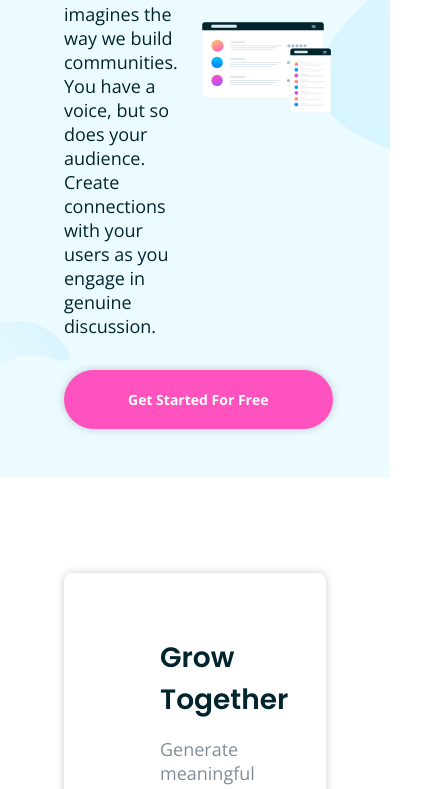
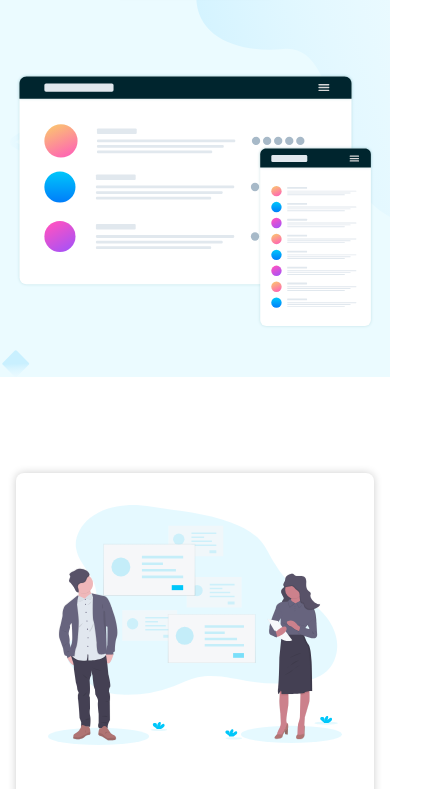
Before and after one commit to mohamedagina/Huddle, a plain HTML site: page index.html in a window 390 px wide. Shown: the part 438-1227 px from the top of the page, 443 px wide, since content can reach past the window. Drawn offline with nearby package versions, Linux system fonts and the light colour scheme.

Commit message:
feat: Add Responsive styles

```diff
--- a/css/styles.css
+++ b/css/styles.css
@@ -108,6 +108,7 @@ h6 {
   display: flex;
   align-items: center;
   justify-content: space-between;
+  gap: 2rem;
   padding: 2.5rem var(--side-space-main);
   color: var(--colors-very-dark-cyan);
   max-width: 1440px;
@@ -292,3 +293,94 @@ h6 {
 }
 
 /*-------------*/
+
+@media screen and (max-width: 850px) {
+  :root {
+    --side-space-main: 2rem;
+  }
+
+  .hero-info h1 {
+    font-size: 2rem;
+  }
+}
+
+@media screen and (max-width: 720px) {
+  body {
+    font-size: 1rem;
+  }
+
+  main {
+    text-align: center;
+  }
+
+  .pill-link {
+    padding: 1rem 1.5rem;
+  }
+
+  .secondary-link {
+    font-size: 0.875rem;
+    padding-block: 0.5rem;
+  }
+
+  .app-header .app-logo {
+    width: 8rem;
+  }
+
+  .hero-container {
+    background-image: url('../images/bg-hero-mobile.svg');
+  }
+
+  .hero-section {
+    flex-direction: column;
+    gap: 5rem;
+  }
+
+  .hero-info h1 {
+    font-size: 1.75rem;
+  }
+
+  .hero-section .hero-info {
+    width: 100%;
+    align-items: center;
+  }
+
+  .hero-section > img {
+    width: 100%;
+  }
+
+  .info-card {
+    flex-direction: column-reverse;
+    padding: 2rem;
+    gap: 3rem;
+  }
+
+  .card-heading {
+    font-size: 1.25rem;
+  }
+
+  .info-card > img,
+  .card-info {
+    width: 100%;
+  }
+
+  .promotion-card {
+    padding: 3rem 1rem;
+  }
+}
+
+@media screen and (max-width: 480px) {
+  :root {
+    --side-space-main: 1rem;
+  }
+
+  .footer-content {
+    flex-direction: column;
+    gap: 4rem;
+  }
+
+  .auther {
+    align-items: center;
+    gap: 2rem;
+    text-align: center;
+  }
+}
```
Also changed, not shown: index.html (+1 -0 lines).
